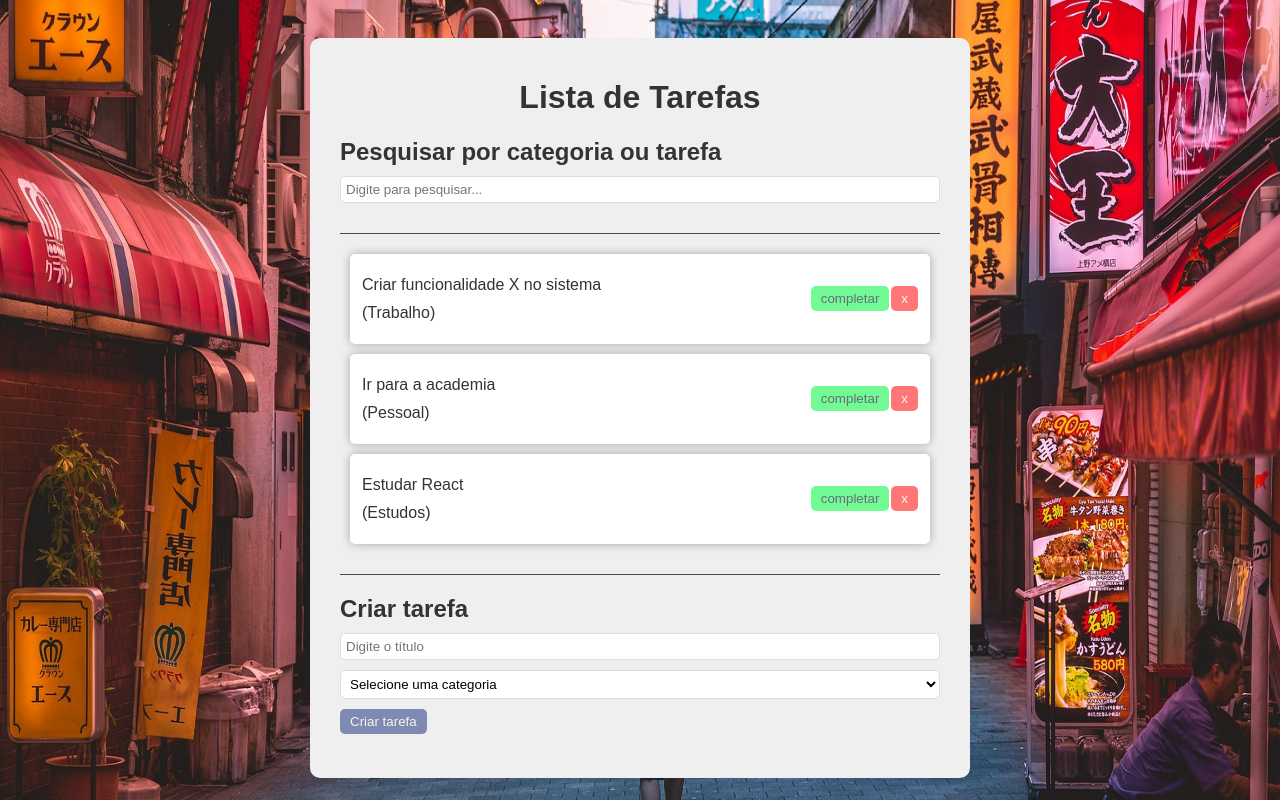
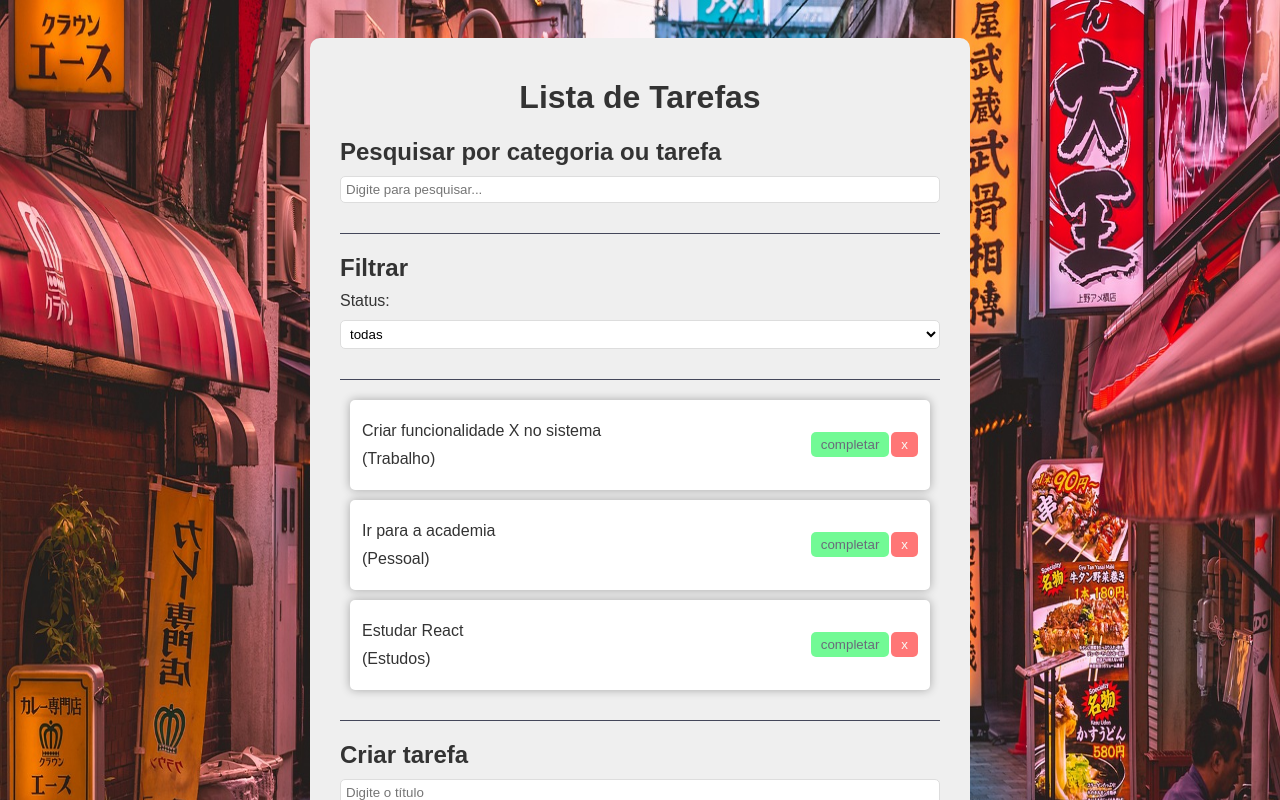
Before and after one commit to brenoob/todo-list-react, a React (Vite) app in the folder todo-react/: page / in a window 1280 px wide. Shown: the top 800 px of the page. Built offline with nearby package versions, Linux system fonts and the light colour scheme.

Commit message:
component Filter
filtra entre todas tarefas so as completadas ou as ainda nao completas

```diff
--- a/todo-react/src/App.css
+++ b/todo-react/src/App.css
@@ -56,7 +56,7 @@ button:hover{
   opacity: 1;
 }
 
-.todo-list, .search{
+.todo-list, .search, .filter{
   margin-bottom: 20px;
   padding-bottom: 20px;
   border-bottom: 1px solid #44475a;
@@ -92,45 +92,3 @@ input:focus{
   color: #f8f8f2;
   background-color: #ff5555;
 }
-/* #root {
-  max-width: 1280px;
-  margin: 0 auto;
-  padding: 2rem;
-  text-align: center;
-}
-
-.logo {
-  height: 6em;
-  padding: 1.5em;
-  will-change: filter;
-  transition: filter 300ms;
-}
-.logo:hover {
-  filter: drop-shadow(0 0 2em #646cffaa);
-}
-.logo.react:hover {
-  filter: drop-shadow(0 0 2em #61dafbaa);
-}
-
-@keyframes logo-spin {
-  from {
-    transform: rotate(0deg);
-  }
-  to {
-    transform: rotate(360deg);
-  }
-}
-
-@media (prefers-reduced-motion: no-preference) {
-  a:nth-of-type(2) .logo {
-    animation: logo-spin infinite 20s linear;
-  }
-}
-
-.card {
-  padding: 2em;
-}
-
-.read-the-docs {
-  color: #888;
-} */
--- a/todo-react/src/App.jsx
+++ b/todo-react/src/App.jsx
@@ -3,6 +3,7 @@ import Todo from "./components/Todo";
 import TodoForm from "./components/TodoForm";
 import "./App.css";
 import Search from "./components/Search";
+import Filter from "./components/Filter";
 
 const App = () => {
   const [todos, setTodos] = useState([
@@ -27,6 +28,7 @@ const App = () => {
   ]);
 
   const [search, setSearch] = useState("");
+  const [filter, setFilter] = useState("All");
 
   const addTodo = (text, category) => {
     const newTodos = [
@@ -61,10 +63,20 @@ const App = () => {
     <div className="app">
       <h1>Lista de Tarefas</h1>
       <Search search={search} setSearch={setSearch} />
+      <Filter filter={filter} setFilter={setFilter} />
       <div className="todo-list">
         {todos
           .filter((todo) =>
-            todo.text.toLowerCase().includes(search.toLowerCase()) || todo.category.toLowerCase().includes(search.toLowerCase())
+            filter === "All"
+              ? true
+              : filter === "completed"
+              ? todo.isCompleted
+              : !todo.isCompleted
+          )
+          .filter(
+            (todo) =>
+              todo.text.toLowerCase().includes(search.toLowerCase()) ||
+              todo.category.toLowerCase().includes(search.toLowerCase())
           )
           .map((todo) => (
             <Todo
--- /dev/null
+++ b/todo-react/src/components/Filter.jsx
@@ -0,0 +1,19 @@
+const Filter = ({ filter, setFilter }) => {
+  return (
+    <div className="filter">
+        <h2>Filtrar</h2>
+        <div className="filter-options">
+            <div>
+                <p>Status:</p>
+                <select value={filter} onChange={(e) => setFilter(e.target.value)} >
+                    <option value="All">todas</option>
+                    <option value="completed">completas</option>
+                    <option value="incomplete">não completas</option>
+                </select>
+            </div>
+        </div>
+    </div>
+  )
+}
+
+export default Filter
```
